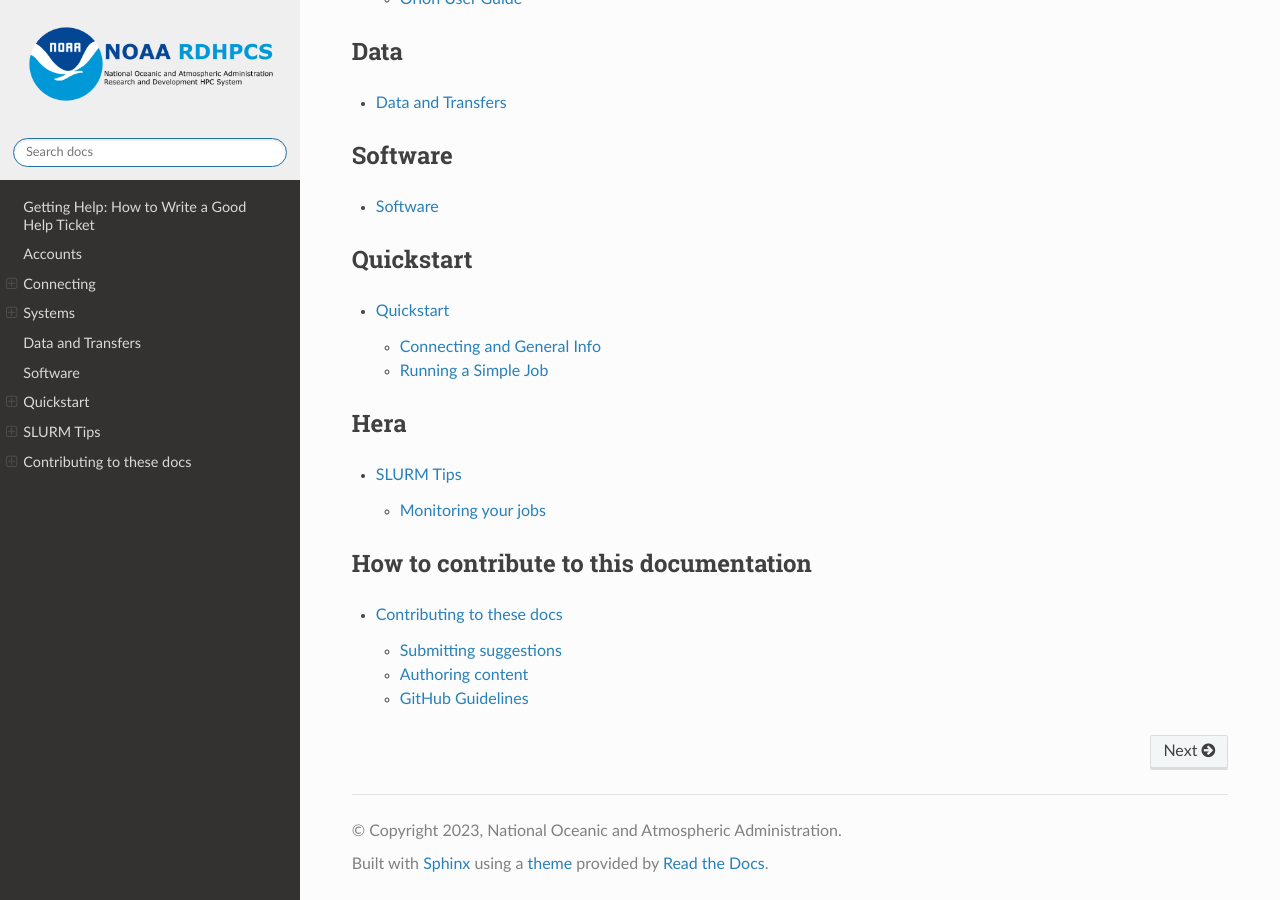
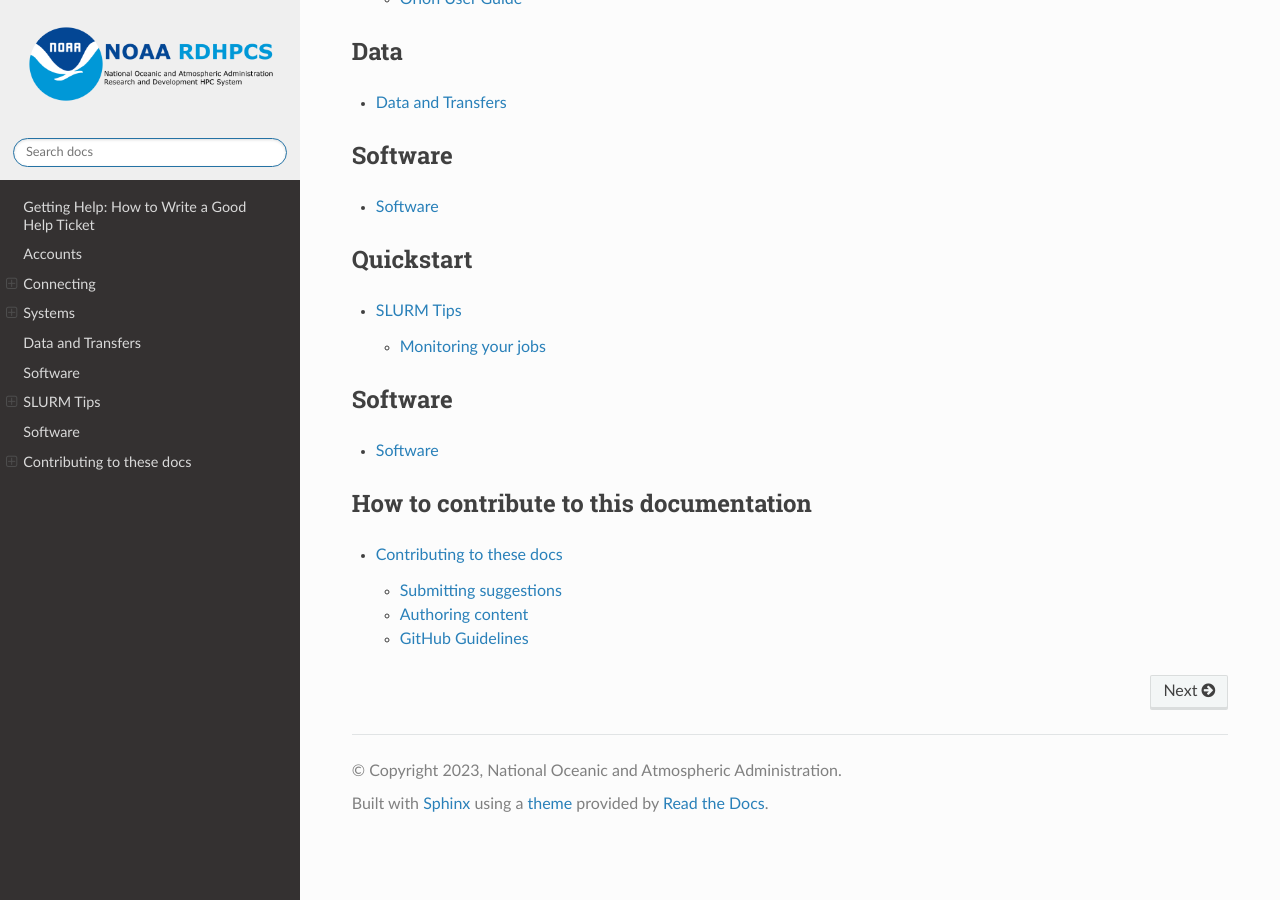
Before and after one commit to NOAA-RDHPCS/noaa-rdhpcs.github.io, a Sphinx documentation site: the page built from source/index.rst, in a window 1280 px wide and 900 px high, scrolled down 1050 px. Built offline with Sphinx 7.4.7 and the Read the Docs theme 2.0.0, drawn with Linux system fonts in a browser that asks for light colours; pages that are not in the unit, such as notebooks, are missing from menus.

Commit message:
test double entry

```diff
--- a/source/index.rst
+++ b/source/index.rst
@@ -64,13 +64,6 @@ Quickstart
 
    Quickstart/index
 
-Hera
--------
-.. toctree::
-   :maxdepth: 2
-
-   Hera/index
-
  SLURM Tips
  ------------
 .. toctree::
@@ -78,6 +71,13 @@ Hera
 
    SLURM Tips/index
 
+Software
+--------
+.. toctree::
+   :maxdepth: 2
+
+   software/index
+
 How to contribute to this documentation
 ---------------------------------------
 .. toctree::
```
